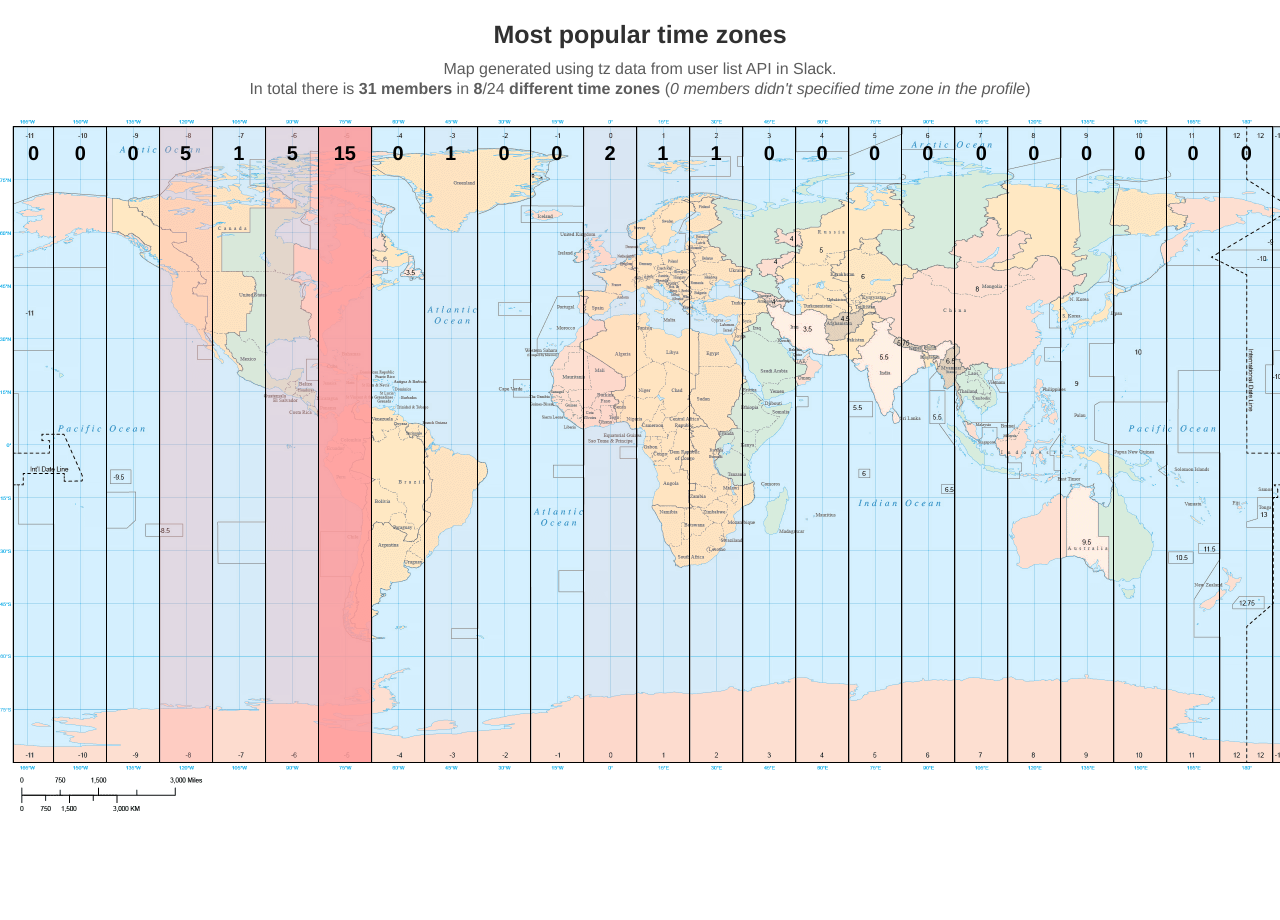
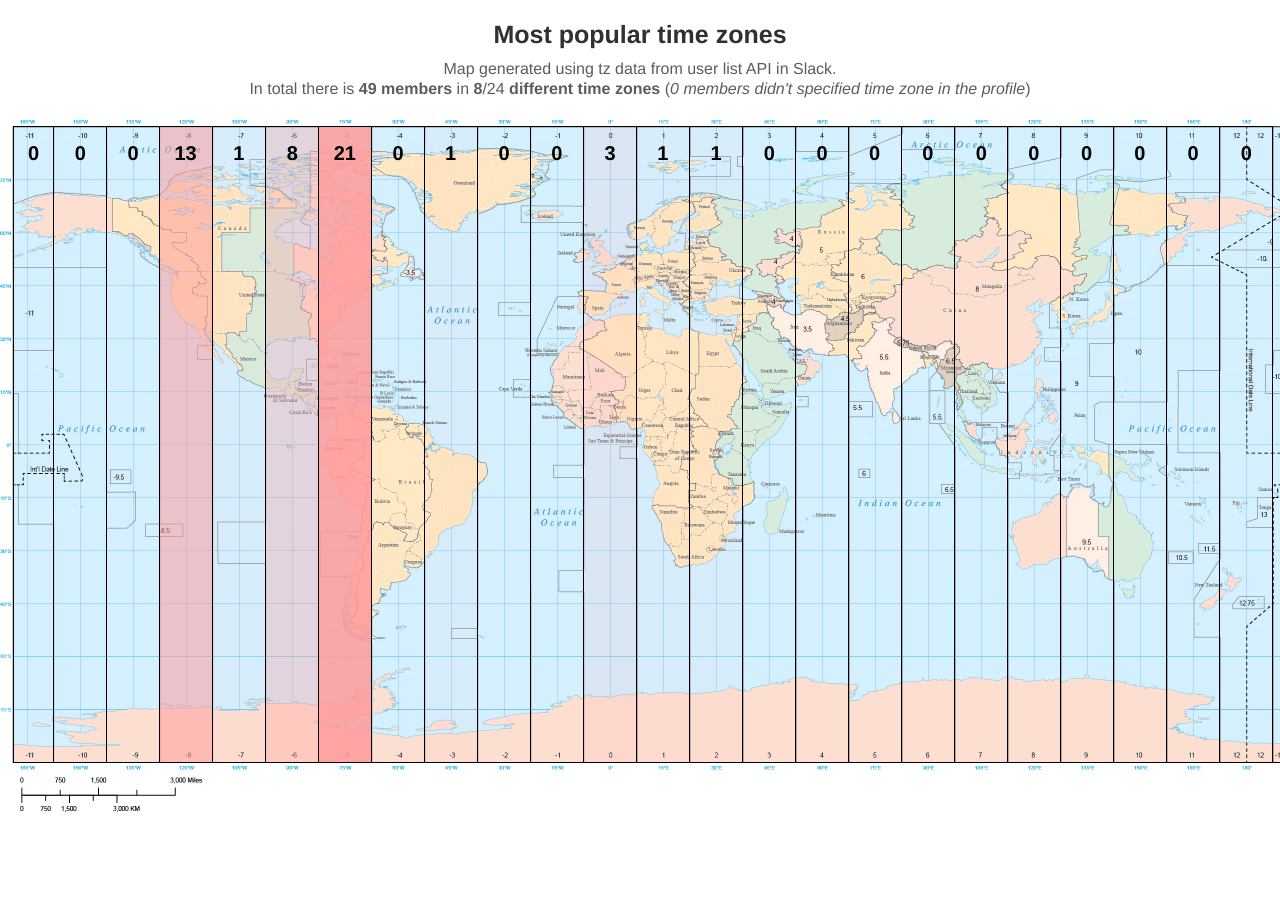
Before and after one commit to jedahan/jedahan.github.com, a Jekyll site: the page killscreen-slack/index.html, which Jekyll copies as it is, in a window 1280 px wide. Built offline with Jekyll 4.4.1, drawn with Linux system fonts in a browser that asks for light colours; Markdown is read by kramdown in place of the engine named in the settings.

Commit message:
Update killscreen slack-map

```diff
--- a/killscreen-slack/index.html
+++ b/killscreen-slack/index.html
@@ -135,7 +135,7 @@
       <h2>
         Map generated using tz data from user list API in Slack.
         <br />
-        In total there is <strong>31 members</strong>
+        In total there is <strong>49 members</strong>
         in <strong>8</strong>/24 <strong>different time zones</strong>
         (<i>0 members didn't specified time zone in the profile</i>)
       </h2>
@@ -145,17 +145,17 @@
       <div class='zone is-minus-11 is-left' style='background: rgba(255, 155, 155, 0);'>0</div>
       <div class='zone is-minus-10' style='background: rgba(255, 155, 155, 0);'>0</div>
       <div class='zone is-minus-9' style='background: rgba(255, 155, 155, 0);'>0</div>
-      <div class='zone is-minus-8' style='background: rgba(255, 155, 155, 0.2833333333333333);'>5</div>
-      <div class='zone is-minus-7' style='background: rgba(255, 155, 155, 0.056666666666666664);'>1</div>
-      <div class='zone is-minus-6' style='background: rgba(255, 155, 155, 0.2833333333333333);'>5</div>
-      <div class='zone is-minus-5' style='background: rgba(255, 155, 155, 0.85);'>15</div>
+      <div class='zone is-minus-8' style='background: rgba(255, 155, 155, 0.5261904761904762);'>13</div>
+      <div class='zone is-minus-7' style='background: rgba(255, 155, 155, 0.04047619047619047);'>1</div>
+      <div class='zone is-minus-6' style='background: rgba(255, 155, 155, 0.32380952380952377);'>8</div>
+      <div class='zone is-minus-5' style='background: rgba(255, 155, 155, 0.85);'>21</div>
       <div class='zone is-minus-4' style='background: rgba(255, 155, 155, 0);'>0</div>
-      <div class='zone is-minus-3' style='background: rgba(255, 155, 155, 0.056666666666666664);'>1</div>
+      <div class='zone is-minus-3' style='background: rgba(255, 155, 155, 0.04047619047619047);'>1</div>
       <div class='zone is-minus-2' style='background: rgba(255, 155, 155, 0);'>0</div>
       <div class='zone is-minus-1' style='background: rgba(255, 155, 155, 0);'>0</div>
-      <div class='zone is-0' style='background: rgba(255, 155, 155, 0.11333333333333333);'>2</div>
-      <div class='zone is-1' style='background: rgba(255, 155, 155, 0.056666666666666664);'>1</div>
-      <div class='zone is-2' style='background: rgba(255, 155, 155, 0.056666666666666664);'>1</div>
+      <div class='zone is-0' style='background: rgba(255, 155, 155, 0.12142857142857141);'>3</div>
+      <div class='zone is-1' style='background: rgba(255, 155, 155, 0.04047619047619047);'>1</div>
+      <div class='zone is-2' style='background: rgba(255, 155, 155, 0.04047619047619047);'>1</div>
       <div class='zone is-3' style='background: rgba(255, 155, 155, 0);'>0</div>
       <div class='zone is-4' style='background: rgba(255, 155, 155, 0);'>0</div>
       <div class='zone is-5' style='background: rgba(255, 155, 155, 0);'>0</div>
```
